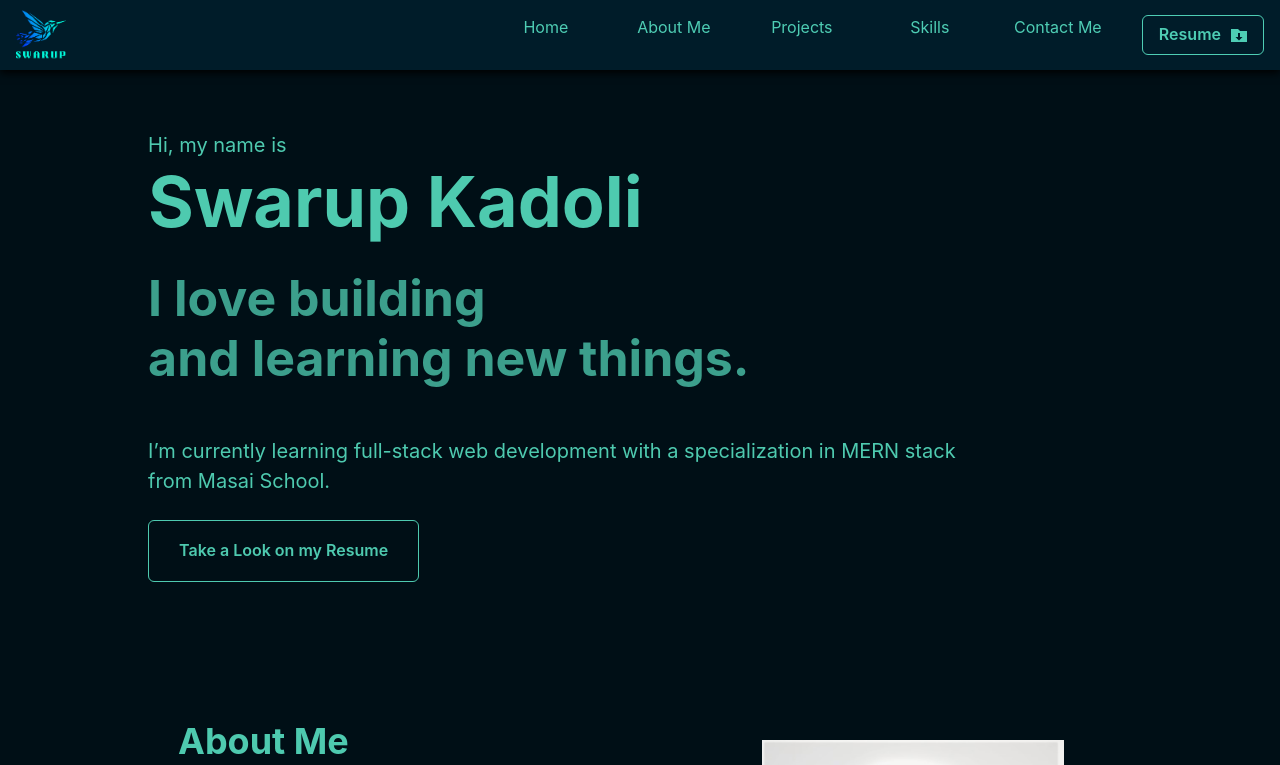
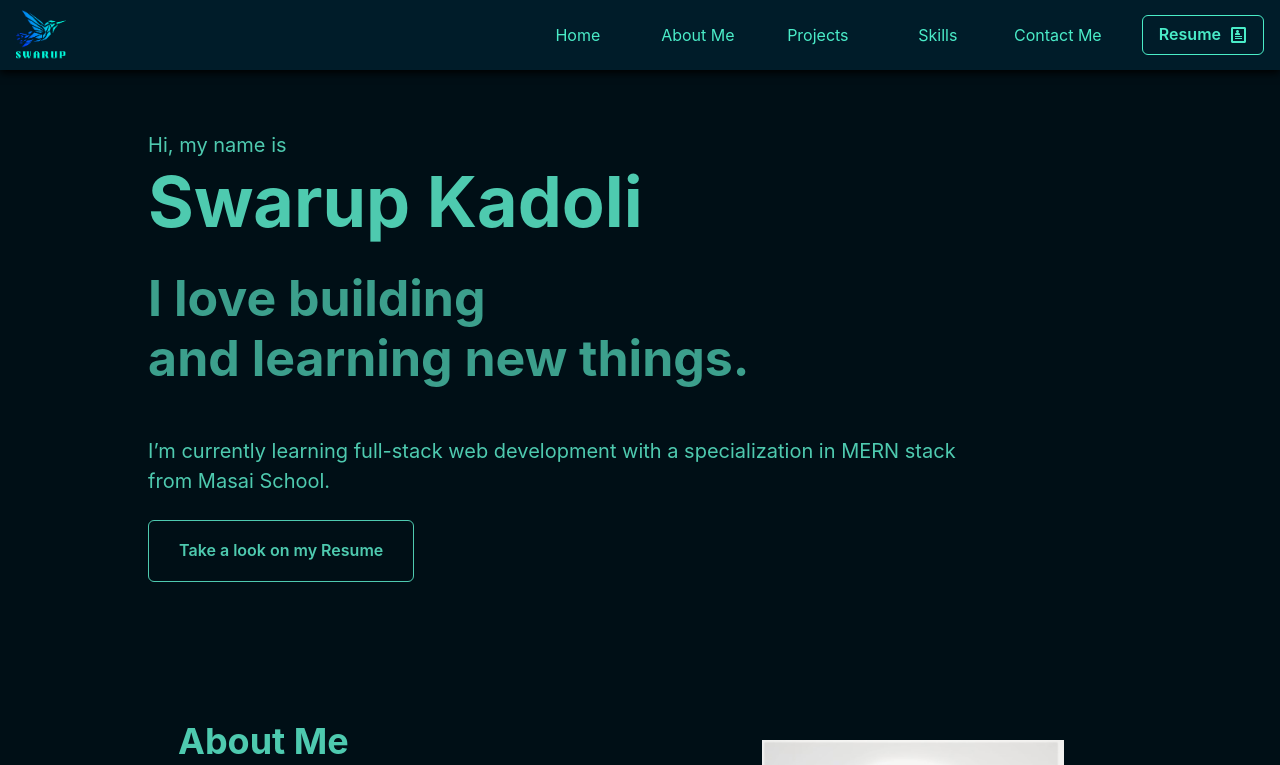
Before and after one commit to swarup-1/swarup-1.github.io, a React (Create React App) app: page / in a window 1280 px wide. Shown: the top 765 px of the page. Built offline with nearby package versions, Linux system fonts and the light colour scheme.

Commit message:
loading change

```diff
--- a/src/App.js
+++ b/src/App.js
@@ -8,6 +8,7 @@ import SmallProjects from "./Pages/SmallProjects";
 import TechStack from "./Pages/TechStack";
 import Contact from "./Pages/Contact";
 import gif from "./assets/gif.gif";
+import gif2 from "./assets/gif2.gif";
 import { useEffect, useState } from "react";
 import { Box, Image } from "@chakra-ui/react";
 
@@ -16,11 +17,11 @@ function App() {
   useEffect(() => {
     const timer = setTimeout(() => {
       setLoading(false)
-    }, 3000);
+    }, 2800);
     return () => clearTimeout(timer);
   }, []);
   return loading ? (
-    <Box height="100vh"  backgroundColor={{base:"black",md:"none"}} paddingTop={{base:"60%",md:"0px"}} >
+    <Box height="100vh"  backgroundColor={{base:"black",md:"none"}} paddingTop={{base:"60%",sm:"30%",md:"10px"}} >
       <Image src={gif} w="100%" />
     </Box>
   )
--- a/src/Pages/Front.jsx
+++ b/src/Pages/Front.jsx
@@ -3,6 +3,9 @@ import Swarup_Kadoli_Resume from "../assets/Swarup_Kadoli_Resume.pdf"
 import React from 'react'
 
 const Front = () => {
+  const handleclick=()=>{
+      window.open('https://drive.google.com/file/d/1c9e3JeMGi_Lm-e_JjNd3ChNQyBGg7JZE/view?usp=share_link','_blank')
+  }
   return (
     <Box margin="50px 0px 70px 0px" className='home' >
       <Flex justifyContent="space-around" p={{base:"5px 50px", md:"5px 100px", lg:"10px 60px"}}>
@@ -15,8 +18,7 @@ const Front = () => {
       <Text fontSize={{base:"15px",sm:"20px"}} >I’m currently learning full-stack web development with a specialization in MERN stack<br /> from Masai School.</Text>
       <br />
 
-        {/* <a href={Swarup_Kadoli_Resume} download="Swarup_Kadoli_Resume.pdf"> */}
-            <a href="https://drive.google.com/file/d/1c9e3JeMGi_Lm-e_JjNd3ChNQyBGg7JZE/view?usp=share_link" download="Swarup_Kadoli_Resume.pdf" rel="noreferrer" target="_blank">
+            <a href={Swarup_Kadoli_Resume} download="Swarup_Kadoli_Resume.pdf" onClick={handleclick} rel="noreferrer">
           <Button
             display={{ base: 'none', md: 'inline-flex' }}
             variant='outline'
@@ -25,12 +27,11 @@ const Front = () => {
             _hover={{
               bg: 'teal.700',
             }}>
-            Take a Look on my Resume
+            Take a look on my Resume
           </Button>
             </a>
-            {/* </a> */}
         {/* If page is small then show this download Button */}
-        <a href={Swarup_Kadoli_Resume} download="Swarup_Kadoli_Resume.pdf">
+        <a href={Swarup_Kadoli_Resume} onClick={handleclick} download="Swarup_Kadoli_Resume.pdf" rel="noreferrer">
         <Button
             display={{ base: 'flex', md: 'none' }}
             variant='outline'
--- a/src/components/Navbar.jsx
+++ b/src/components/Navbar.jsx
@@ -12,7 +12,7 @@ import {
 import { Link } from 'react-scroll';
 import portfolio_logo from "../assets/portfolio_logo.png";
 import Swarup_Kadoli_Resume from "../assets/Swarup_Kadoli_Resume.pdf"
-import { ImFolderDownload } from "react-icons/im";
+import { ImProfile } from "react-icons/im";
 import { HamburgerIcon, CloseIcon } from '@chakra-ui/icons';
 import { useEffect, useState } from 'react';
 export default function Navbar() {
@@ -24,8 +24,12 @@ export default function Navbar() {
     }
     window.addEventListener("scroll",handleScroll)
   })
+  const handleclick=()=>{
+    window.open('https://drive.google.com/file/d/1c9e3JeMGi_Lm-e_JjNd3ChNQyBGg7JZE/view?usp=share_link','_blank')
+  }
+
   return (
-    <Box position="sticky" top="0" zIndex="2" >
+    <Box position="sticky" top="0" zIndex="2" color="#4ffad2f0" >
       <Flex
         boxShadow="black 0px 3px 8px"
         backgroundColor="#001c29"
@@ -65,7 +69,7 @@ export default function Navbar() {
           <Flex display={{ base: 'none', md: 'flex' }}>
             <DesktopNav />
           </Flex>
-          <a href={Swarup_Kadoli_Resume} download="Swarup_Kadoli_Resume.pdf">
+          <a href={Swarup_Kadoli_Resume} download="Swarup_Kadoli_Resume.pdf" onClick={handleclick} rel="noreferrer">
           <Button
             display={{ base: 'none', md: 'inline-flex' }}
             variant='outline'
@@ -73,7 +77,7 @@ export default function Navbar() {
             _hover={{
               bg: 'teal.700',
             }}>
-            Resume <Text ml="10px" ><ImFolderDownload /></Text>
+            Resume <Text ml="10px" fontWeight="300" ><ImProfile /></Text>
           </Button>
           </a>
         </Stack>
@@ -89,17 +93,20 @@ export default function Navbar() {
 const DesktopNav = () => {
 
   return (
-    <Stack direction={'row'} spacing={2}>
+    <Box display="flex" alignItems="center" >
       <Link style={{width:"120px"}} to="home" spy={true} smooth={true} offset={-120} duration={500}>Home</Link>
       <Link style={{width:"120px"}} to="about" spy={true} smooth={true} offset={-40} duration={500}>About Me</Link>
       <Link style={{width:"120px"}} to="projects" spy={true} smooth={true} offset={-40} duration={500}>Projects</Link>
       <Link style={{width:"120px"}} to="skills" spy={true} smooth={true} offset={-40} duration={500}>Skills</Link>
       <Link style={{width:"120px"}} to="contact" spy={true} smooth={true} offset={-40} duration={500}>Contact Me</Link>
-    </Stack>
+    </Box>
   );
 };
 
 const MobileNav = () => {
+  const handleclick=()=>{
+    window.open('https://drive.google.com/file/d/1c9e3JeMGi_Lm-e_JjNd3ChNQyBGg7JZE/view?usp=share_link','_blank')
+  }
   return (
     <Stack
       p={4}
@@ -118,7 +125,7 @@ const MobileNav = () => {
             <Link style={{margin:"10px 0px"}} to="skills" spy={true} smooth={true} offset={-70} duration={500}>Skills</Link>
             <Link style={{marginBottom:"20px"}} to="contact" spy={true} smooth={true} offset={-40} duration={500}>Contact Me</Link>
           </Flex>
-      <a href={Swarup_Kadoli_Resume} download="Swarup_Kadoli_Resume.pdf">
+          <a href={Swarup_Kadoli_Resume} download="Swarup_Kadoli_Resume.pdf" onClick={handleclick} rel="noreferrer">
         <Button
           display='flex'
           variant='outline'
@@ -127,7 +134,7 @@ const MobileNav = () => {
           _hover={{
             bg: 'teal.700',
           }}>
-          Resume
+          Resume <Text ml="10px" fontWeight="300" ><ImProfile /></Text>
         </Button>
       </a>
     </Stack>
```
Also changed, not shown: 2 other files (tests, documents, lock files or other folders).
